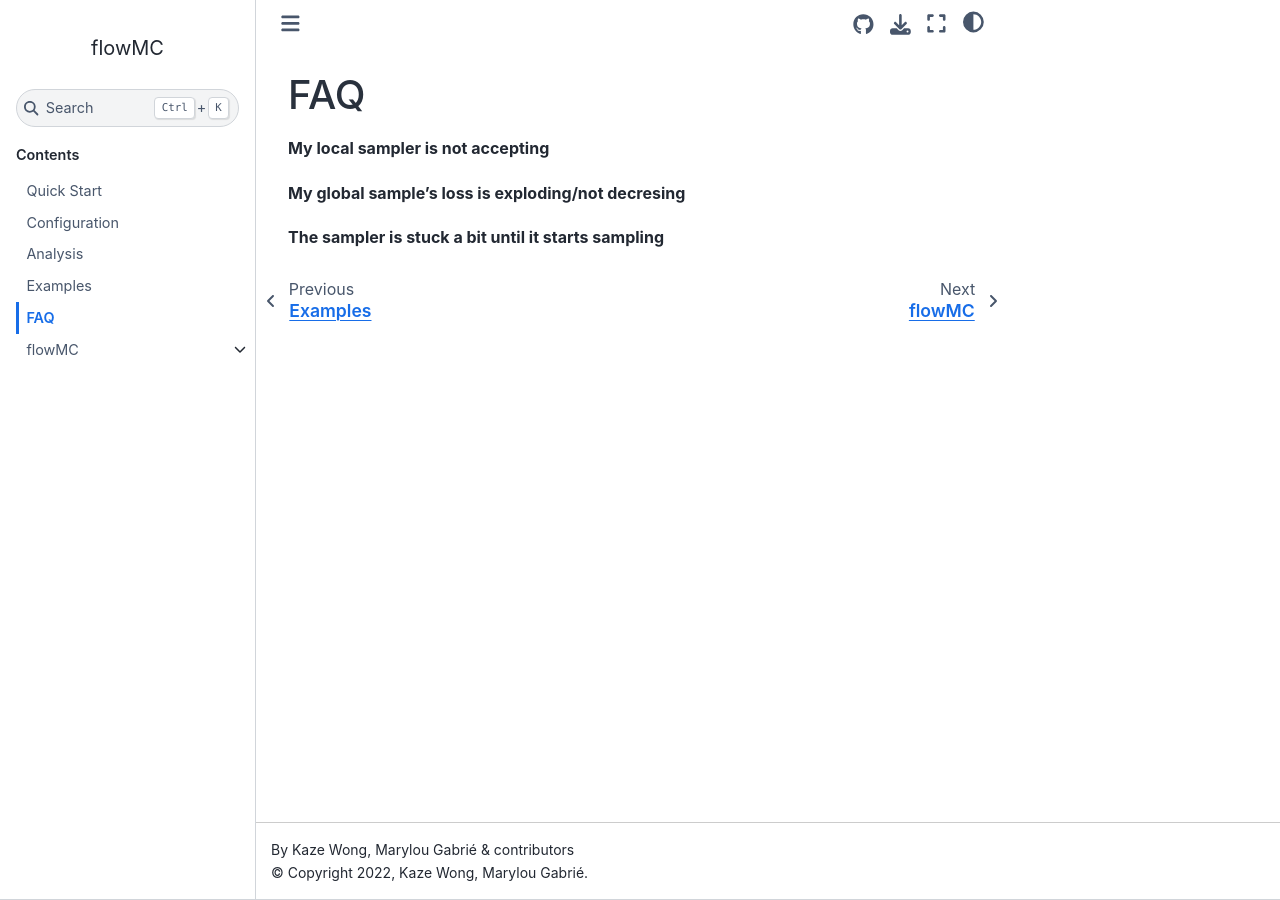
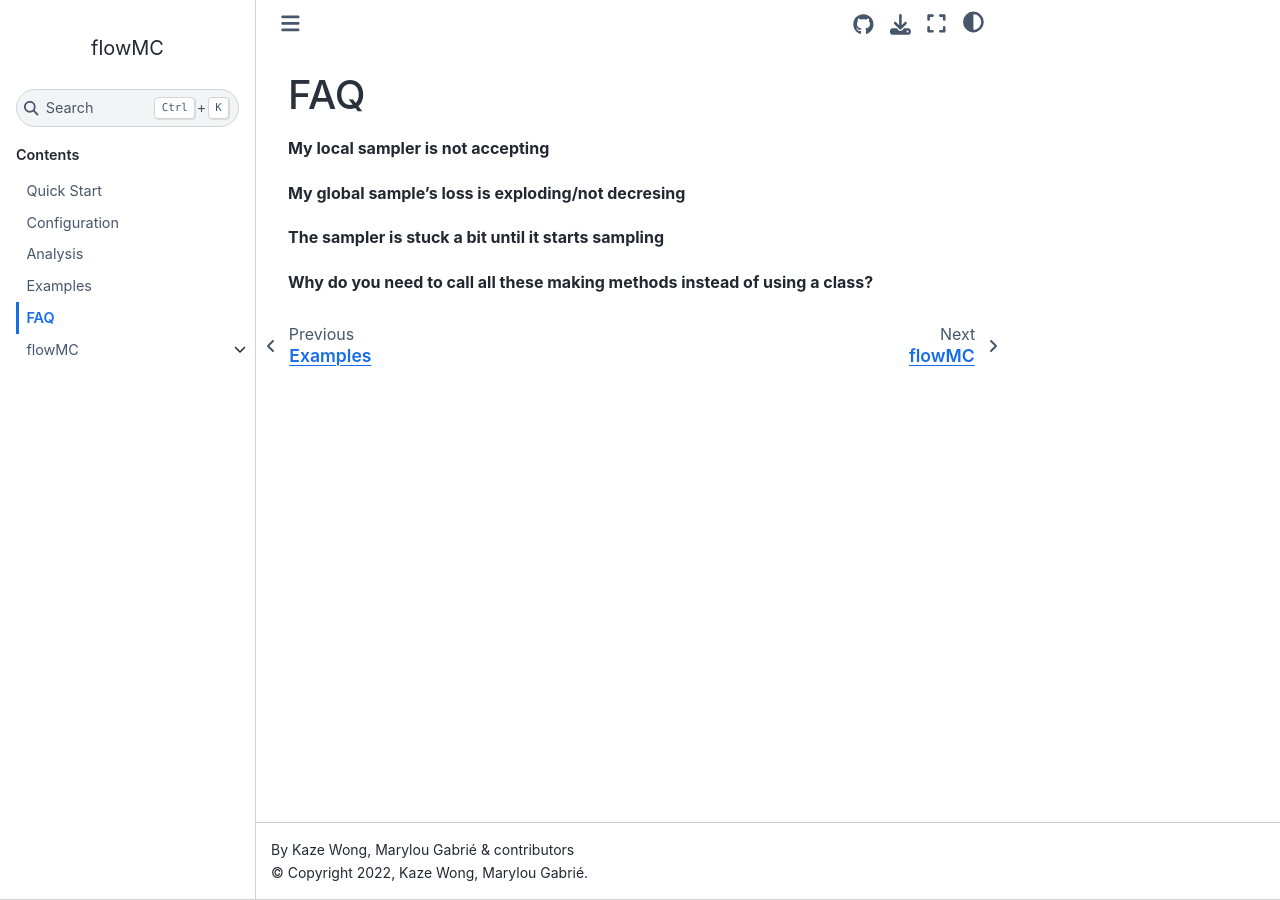
Before and after one commit to kazewong/flowMC, a Sphinx documentation site: the page built from docs/source/FAQ.rst, in a window 1280 px wide. Built offline with Sphinx 7.4.7 and the Sphinx Book theme 1.1.4, drawn with Linux system fonts in a browser that asks for light colours; some of the changed lines change nothing that is shown.

Commit message:
Try adding notebook

```diff
--- a/docs/source/FAQ.rst
+++ b/docs/source/FAQ.rst
@@ -8,3 +8,5 @@
 **My global sample's loss is exploding/not decresing**
 
 **The sampler is stuck a bit until it starts sampling**
+
+**Why do you need to call all these making methods instead of using a class?**
--- a/docs/source/conf.py
+++ b/docs/source/conf.py
@@ -36,7 +36,7 @@
     "sphinx.ext.autodoc",
     "sphinx.ext.napoleon",
     "sphinx.ext.autosummary",
-    "myst_parser"
+    "myst_nb"
 ]
 
 
--- a/docs/source/index.rst
+++ b/docs/source/index.rst
@@ -22,7 +22,7 @@
 
 
 Five steps to use flowMC's guide
-========================
+================================
 
 #. You will find basic information such as installation and a quick guide in the :ref:`quickstart-section-top`.
 #. We give more information about tuning parameters of our sampler in the :ref:`configuration-section-top`.
```
